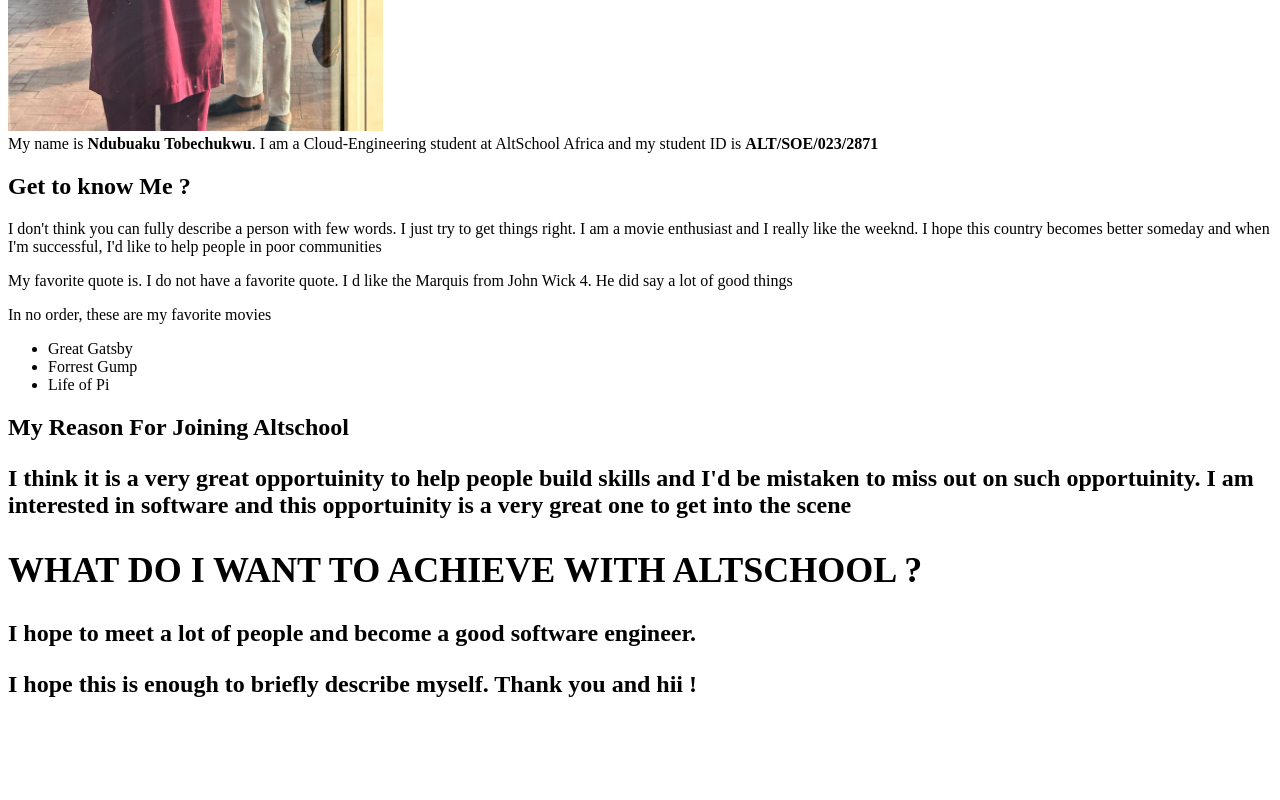
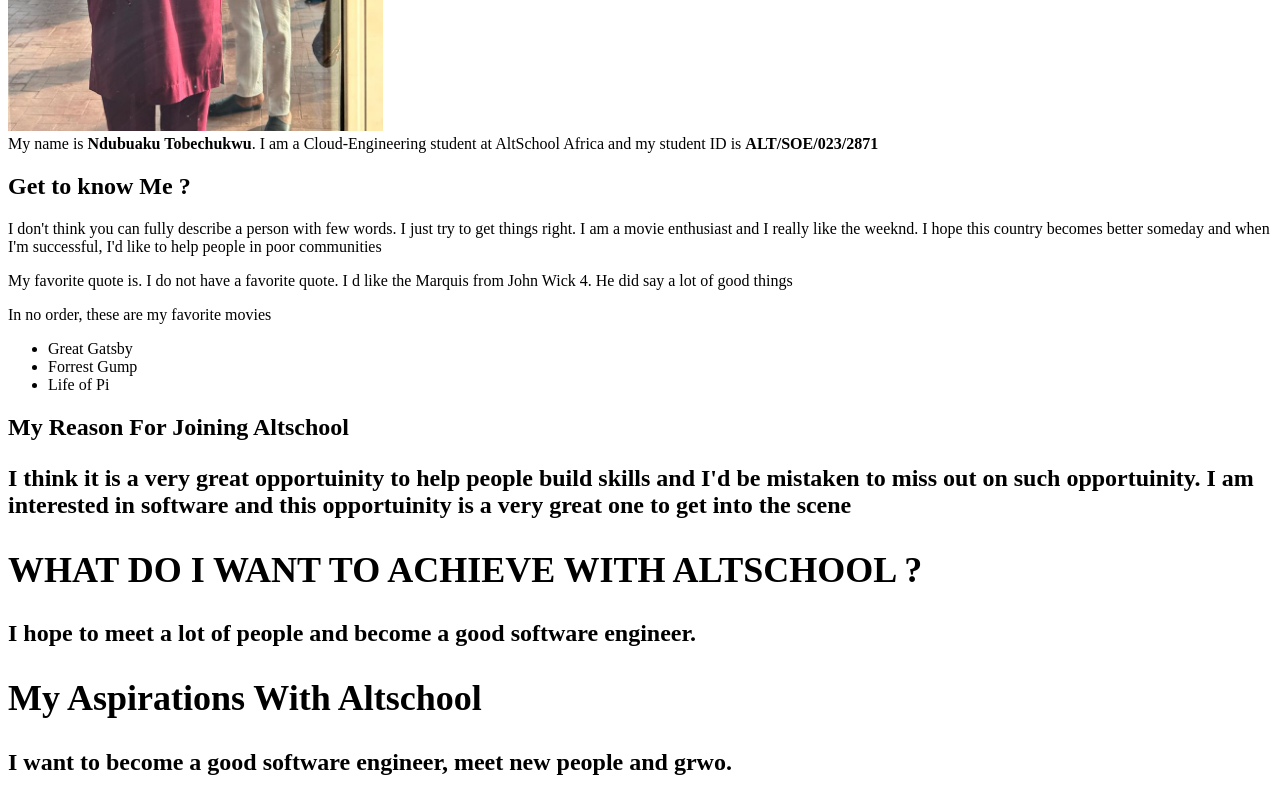
Before and after one commit to TobyMidas/first-assignment, a plain HTML site: page Aboutme.html in a window 1280 px wide. Shown: the part 437-1237 px from the top of the page. Before the commit the page ends 1159 px from the top, so only its background shows below. Drawn offline with Linux system fonts and the light colour scheme.

Commit message:
Update Aboutme.html

```diff
--- a/Aboutme.html
+++ b/Aboutme.html
@@ -10,7 +10,8 @@
     <li><a href="./Sign Up.html">Sign-Up To Altschool</a></li>
 </ul></header>
 <body>
-   <img src="../assets/Toby.jpg" alt="Your Picture" height="500px"><br>
+    <article>
+         <img src="../assets/Toby.jpg" alt="Your Picture" height="500px"><br>
    My name is <b>Ndubuaku Tobechukwu</b>. I am a Cloud-Engineering student at AltSchool Africa and my student ID is <b>ALT/SOE/023/2871</b>
    <br>
    <h2><strong>Get to know Me ?</strong></h2>
@@ -27,6 +28,8 @@
     <p>I think it is a very great opportuinity to help people build skills and I'd be mistaken to miss out on such opportuinity. I am interested in software and this opportuinity is a very great one to get into the scene</p>
     <h2>WHAT DO I WANT TO ACHIEVE WITH ALTSCHOOL ?</h2>
     <p>I hope to meet a lot of people and become a good software engineer.</p>
+    <h2>My Aspirations With Altschool</h2>
+    <p>I want to become a good software engineer, meet new people and grwo.</p>
+    </article>
 </body>
-    <footer><p>I hope this is enough to briefly describe myself. Thank you and hii !</p></footer>
 </html>
```
